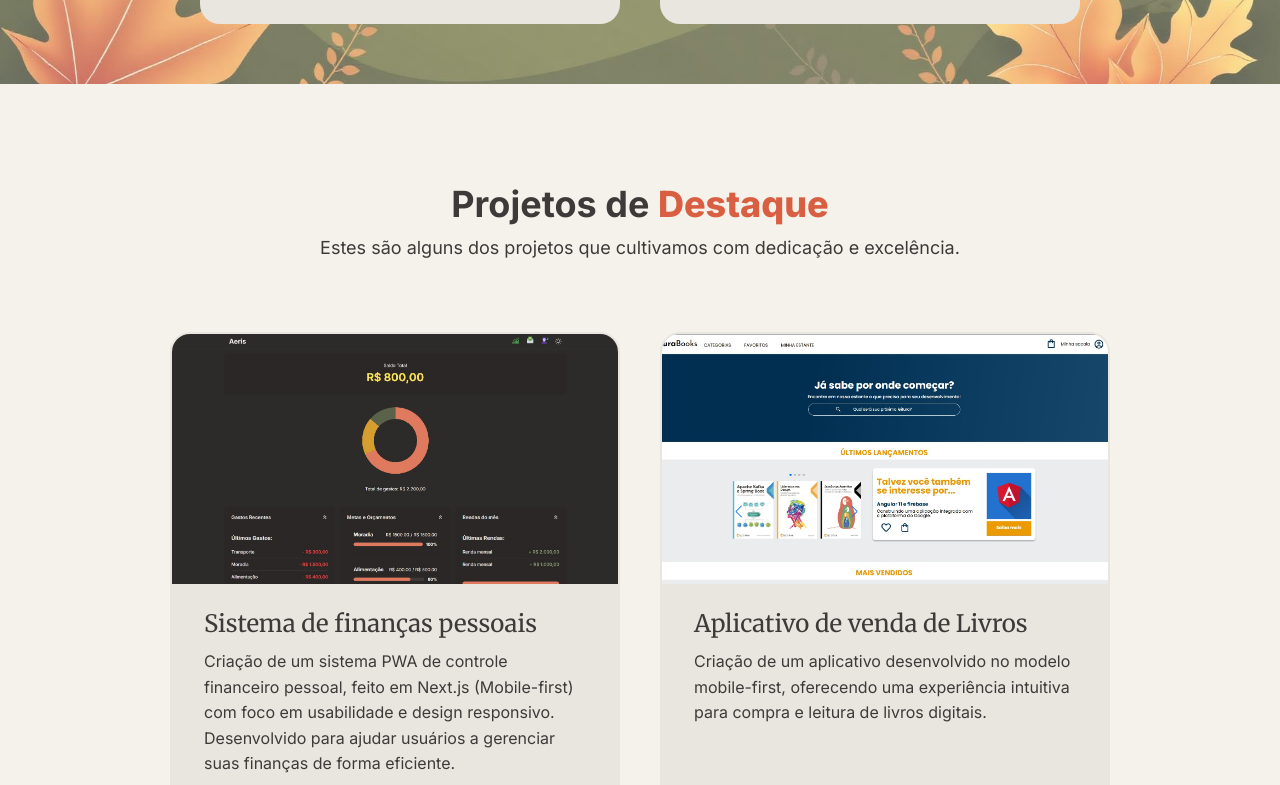
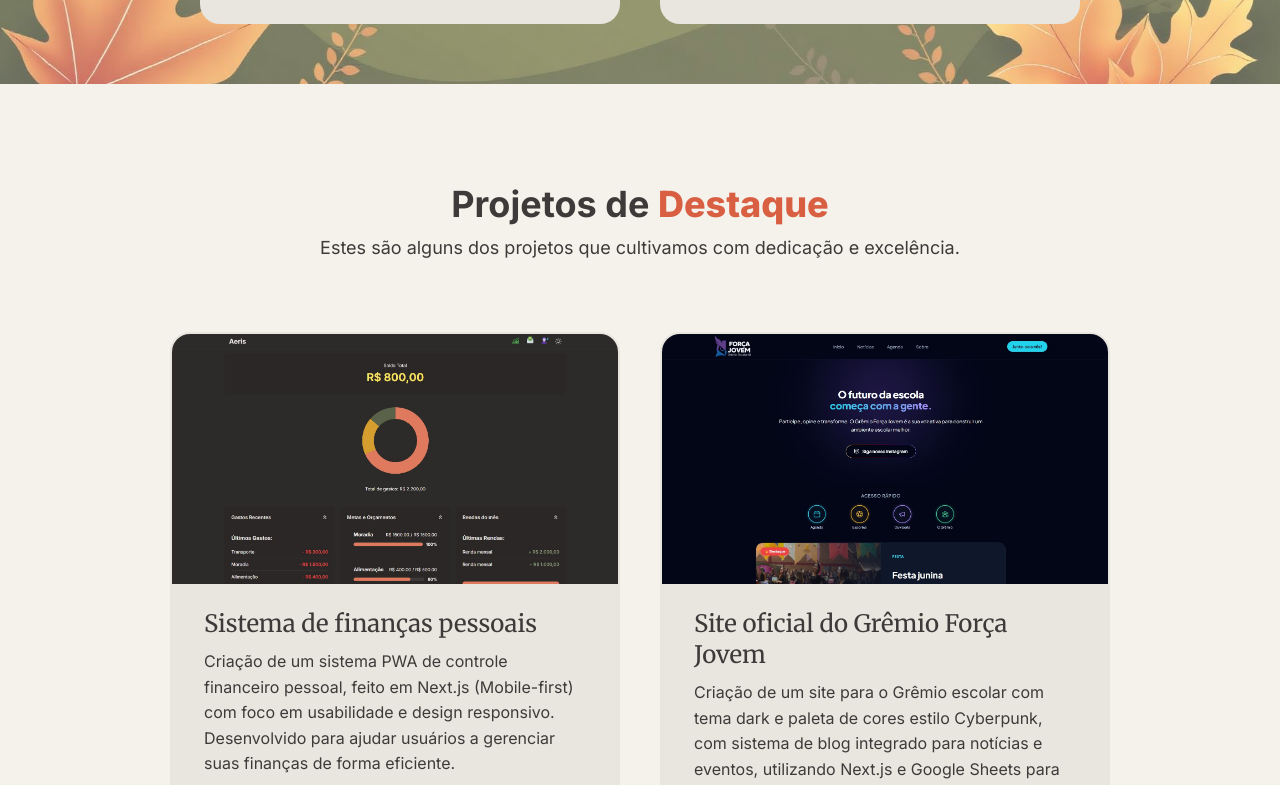
Before and after one commit to Leopardo666Nadilha/AutumnSoftwares, a Next.js app in the folder App/: page / in a window 1280 px wide. Shown: the part 2000-2785 px from the top of the page. Built offline with nearby package versions, Linux system fonts and the light colour scheme.

Commit message:
Ajuste no conteúdo do portfólio

```diff
--- a/App/pages/index.js
+++ b/App/pages/index.js
@@ -5,7 +5,6 @@ import Image from 'next/image';
 import { PiCompass, PiClock, PiCode } from 'react-icons/pi';
 import { RiDoubleQuotesR } from 'react-icons/ri';
 import mainBg from '../public/main-bg.jpg';
-// Importe as imagens dos projetos
 import portfolioPreview1 from '../public/portfolio-preview-1.jpg';
 import portfolioPreview2 from '../public/portfolio-preview-2.jpg';
 
@@ -18,9 +17,9 @@ const portfolioData = [
         image: portfolioPreview1,
     },
     {
-        id: 'project-books-library',
-        title: 'Aplicativo de venda de Livros',
-        description: 'Criação de um aplicativo desenvolvido no modelo mobile-first, oferecendo uma experiência intuitiva para compra e leitura de livros digitais.',
+        id: 'GremioForcaJovem',
+        title: 'Site oficial do Grêmio Força Jovem',
+        description: 'Criação de um site para o Grêmio escolar com tema dark e paleta de cores estilo Cyberpunk, com sistema de blog integrado para notícias e eventos, utilizando Next.js e Google Sheets para atualizações fáceis. Inclui medidas anti-spam com HoneyPot.',
         image: portfolioPreview2,
     }
 ];
```
Also changed, not shown: App/pages/portfolio.js (+4 -4 lines), App/public/portfolio-preview-2.jpg.
